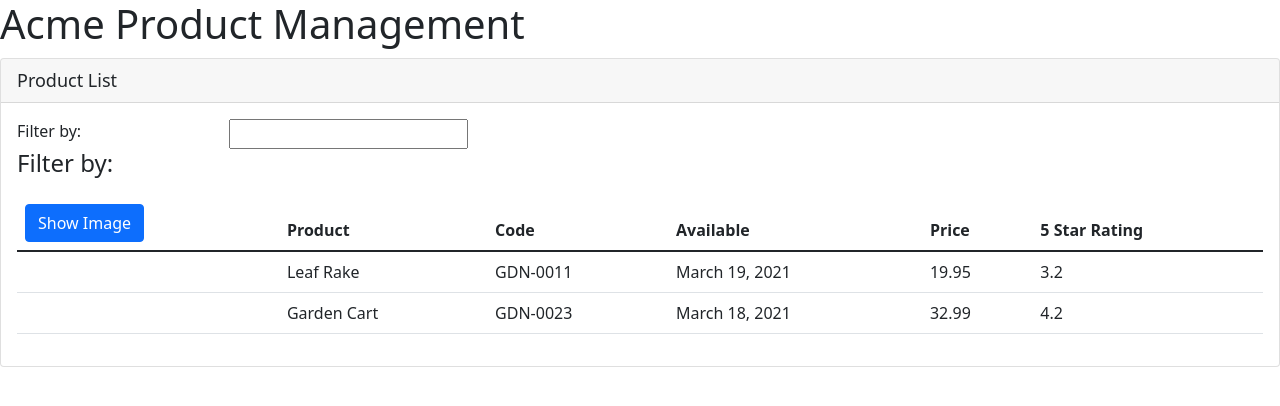
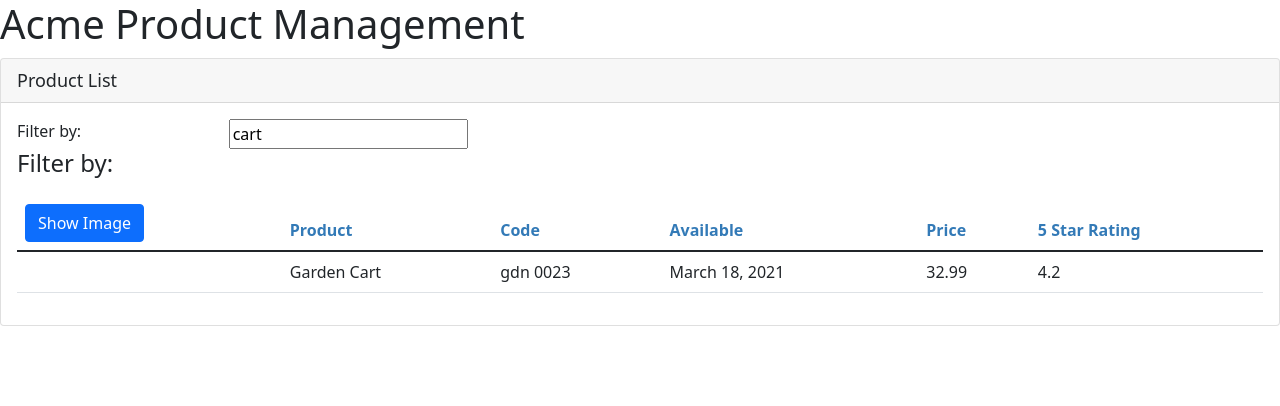
Before and after one commit to AntonDeXy/angular-study-project, an Angular app: page / in a window 1280 px wide. Shown: the top 406 px of the page. Built offline with nearby package versions, Linux system fonts and the light colour scheme.

Commit message:
module 7

```diff
--- /dev/null
+++ b/src/app/products/product-list.component.css
@@ -0,0 +1,3 @@
+thead {
+  color: #337ab7;
+}
--- a/src/app/products/product-list.component.html
+++ b/src/app/products/product-list.component.html
@@ -4,7 +4,7 @@
     <div class="row">
       <div class="col-md-2">Filter by:</div>
       <div class="col-md-4">
-        <input type="text" />
+        <input type="text" [(ngModel)]="listFilter" />
       </div>
     </div>
 
@@ -15,12 +15,12 @@
     </div>
 
     <div class="table-responsive">
-      <table class="table" *ngIf="products.length">
+      <table class="table" *ngIf="filteredProducts.length">
         <thead>
           <tr>
             <th>
               <button class="btn btn-primary" (click)="toggleImage()">
-                {{ showImage ? 'Hide' : 'Show' }} Image
+                {{ showImage ? "Hide" : "Show" }} Image
               </button>
             </th>
             <th>Product</th>
@@ -31,7 +31,7 @@
           </tr>
         </thead>
         <tbody>
-          <tr *ngFor="let product of products">
+          <tr *ngFor="let product of filteredProducts">
             <td>
               <img
                 *ngIf="showImage"
@@ -47,7 +47,7 @@
               </a>
             </td>
             <td>
-              {{ product.productCode }}
+              {{ product.productCode | lowercase | convertToSpaces: "-" }}
             </td>
             <td>{{ product.releaseDate }}</td>
             <td>{{ product.price }}</td>
--- a/src/app/products/product-list.component.ts
+++ b/src/app/products/product-list.component.ts
@@ -1,16 +1,19 @@
-import { Component } from "@angular/core";
+import { Component, OnInit, Pipe } from "@angular/core";
+import { IProduct } from './products';
 
 @Component({
   selector: 'pm-products',
-  templateUrl: './product-list.component.html'
+  templateUrl: './product-list.component.html',
+  styleUrls: ['./product-list.component.css']
 })
 
-export class ProductListComponent {
+export class ProductListComponent implements OnInit {
   pageTitle: string = 'Product List'
   imageWidth: number = 50
   imageMargin: number = 2
   showImage = false
-  products: any[] = [
+  filteredProducts: IProduct[] = []
+  products: IProduct[] = [
     {
       "productId": 1,
       "productName": "Leaf Rake",
@@ -33,7 +36,28 @@
     }
   ]
 
+  private _listFilter: string = ''
+
+  get listFilter(): string {
+    return this._listFilter
+  }
+
+  set listFilter(value: string) {
+    this._listFilter = value
+    console.log('In setter:', value)
+    this.filteredProducts = this.performFilter(value)
+  }
+
+  performFilter(filterBy: string): IProduct[] {
+    filterBy = filterBy.toLocaleLowerCase()
+    return this.products.filter(product => product.productName.toLocaleLowerCase().includes(filterBy))
+  }
+
   toggleImage(): void {
     this.showImage = !this.showImage
   }
+
+  ngOnInit(): void {
+    this.listFilter = 'cart'
+  }
 }
--- /dev/null
+++ b/src/app/products/products.ts
@@ -0,0 +1,10 @@
+export interface IProduct {
+  productId: number;
+  productName: string;
+  productCode: string;
+  releaseDate: string;
+  price: number;
+  description: string;
+  starRating: number;
+  imageUrl: string;
+}
--- /dev/null
+++ b/src/app/shared/convert-to-spaces.pipe.ts
@@ -0,0 +1,11 @@
+import { Pipe, PipeTransform } from "@angular/core";
+
+@Pipe({
+  name: 'convertToSpaces'
+})
+
+export class ConvertToSpacesPipe implements PipeTransform {
+  transform(value: string, character: string): string {
+    return value.replace(character, ' ')
+  }
+}
```
Also changed, not shown: src/app/app.module.ts (+6 -2 lines).
